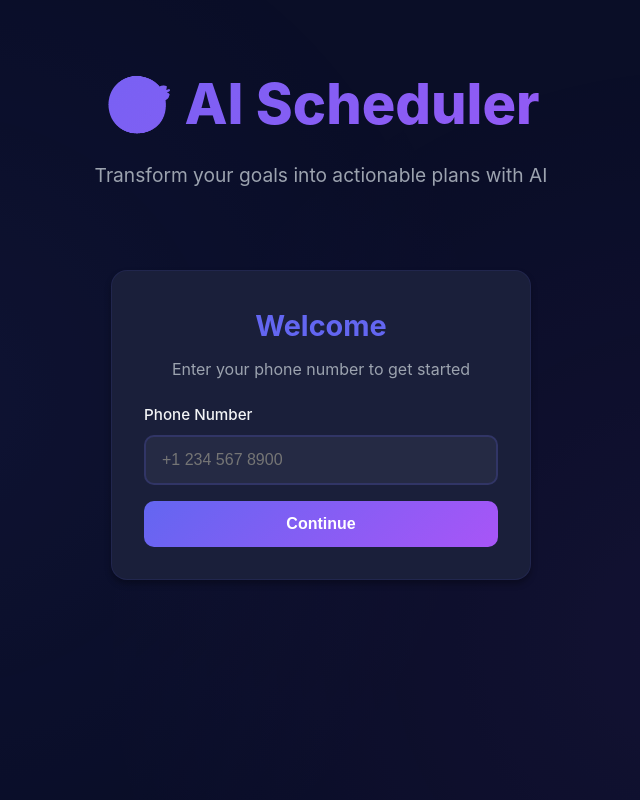
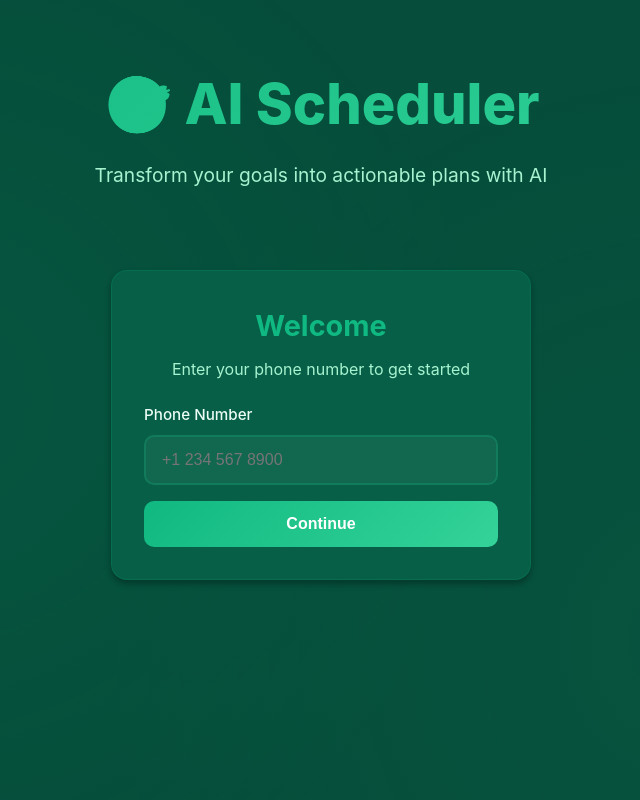
Before and after one commit to aadipatodia/Scheduler, a FastAPI app: page / in a window 1280 px wide. Shown: the whole page, without its empty margins (319-959 px from the left). Run offline with FastAPI, Linux system fonts and the light colour scheme.

Commit message:
multiple users

```diff
--- a/static/styles.css
+++ b/static/styles.css
@@ -5,16 +5,16 @@
 }
 
 :root {
-    --bg-dark: #0a0e27;
-    --bg-card: #1a1f3a;
-    --bg-card-hover: #252b4a;
-    --accent-primary: #6366f1;
-    --accent-secondary: #a855f7;
-    --accent-gold: #fbbf24;
-    --text-primary: #f3f4f6;
-    --text-secondary: #9ca3af;
-    --success: #10b981;
-    --error: #ef4444;
+    --bg-dark: #064e3b;
+    --bg-card: #065f46;
+    --bg-card-hover: #047857;
+    --accent-primary: #10b981;
+    --accent-secondary: #34d399;
+    --accent-gold: #f59e0b;
+    --text-primary: #ecfdf5;
+    --text-secondary: #a7f3d0;
+    --success: #6ee7b7;
+    --error: #f87171;
     --warning: #f59e0b;
 }
 
@@ -35,8 +35,8 @@ body::before {
     width: 100%;
     height: 100%;
     background:
-        radial-gradient(circle at 20% 50%, rgba(99, 102, 241, 0.1) 0%, transparent 50%),
-        radial-gradient(circle at 80% 80%, rgba(168, 85, 247, 0.1) 0%, transparent 50%);
+        radial-gradient(circle at 20% 50%, rgba(16, 185, 129, 0.12) 0%, transparent 50%),
+        radial-gradient(circle at 80% 80%, rgba(52, 211, 153, 0.08) 0%, transparent 50%);
     z-index: -1;
     animation: bgShift 20s ease infinite;
 }
@@ -90,15 +90,15 @@ header p {
     border-radius: 16px;
     padding: 32px;
     box-shadow: 0 4px 6px rgba(0, 0, 0, 0.3);
-    border: 1px solid rgba(99, 102, 241, 0.1);
+    border: 1px solid rgba(16, 185, 129, 0.15);
     transition: all 0.3s ease;
     animation: fadeInUp 0.6s ease both;
 }
 
 .card:hover {
     transform: translateY(-4px);
-    box-shadow: 0 12px 24px rgba(99, 102, 241, 0.2);
-    border-color: rgba(99, 102, 241, 0.3);
+    box-shadow: 0 12px 24px rgba(16, 185, 129, 0.2);
+    border-color: rgba(16, 185, 129, 0.35);
 }
 
 .card h2 {
@@ -127,7 +127,7 @@ header p {
     width: 100%;
     padding: 14px 16px;
     background: rgba(255, 255, 255, 0.05);
-    border: 2px solid rgba(99, 102, 241, 0.2);
+    border: 2px solid rgba(16, 185, 129, 0.25);
     border-radius: 10px;
     color: var(--text-primary);
     font-size: 1rem;
```
Also changed, not shown: other parts of static/styles.css (+16 -16 lines), static/roadmap.css (+19 -19 lines).
